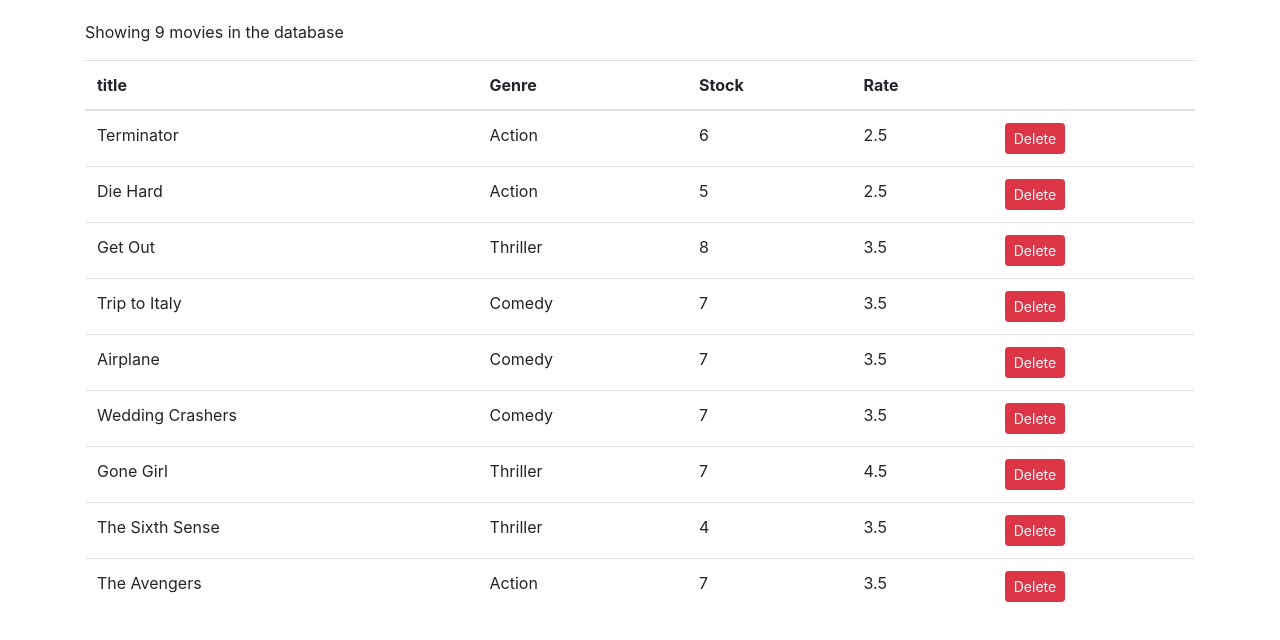
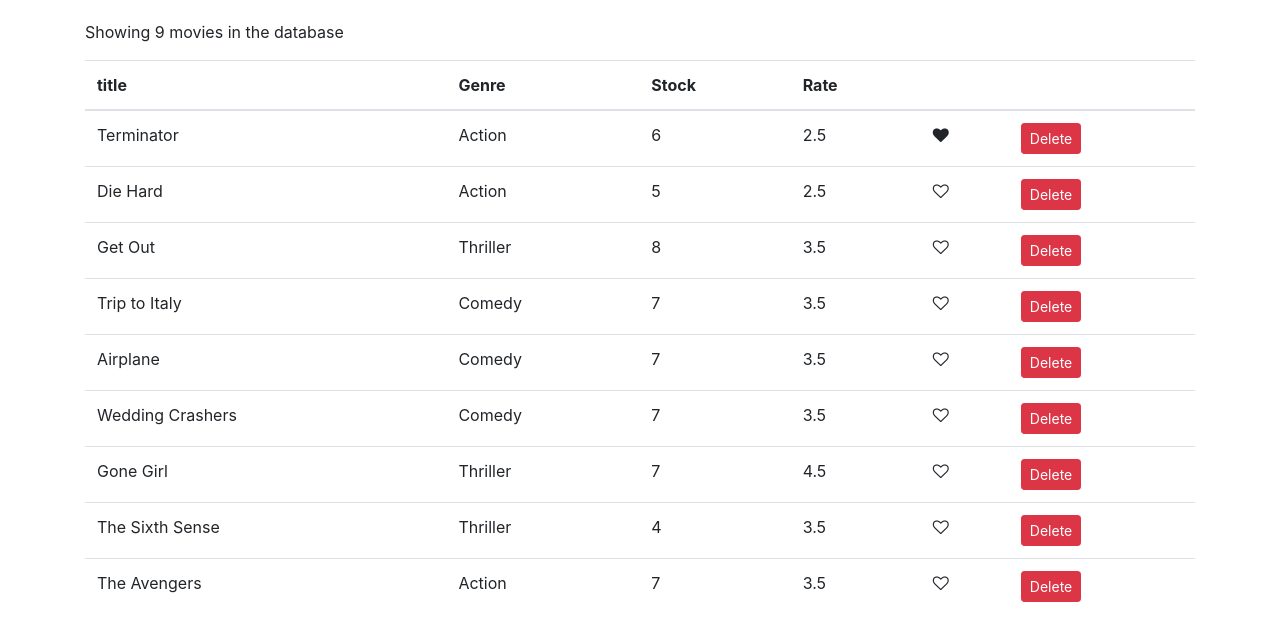
Before and after one commit to Arun05hp/movies-list, a React (Create React App) app: page / in a window 1280 px wide. Shown: the top 640 px of the page. Built offline with nearby package versions, Linux system fonts and the light colour scheme.

Commit message:
like button

```diff
--- a/src/components/Movies.jsx
+++ b/src/components/Movies.jsx
@@ -1,5 +1,6 @@
 import React, { Component } from "react";
 import { getMovies } from "../services/fakeMovieService";
+import Like from "./like";
 
 class Movies extends Component {
   constructor(props) {
@@ -13,6 +14,14 @@
     const movies = this.state.movies.filter((m) => m._id !== movie._id);
     this.setState({ movies });
   };
+  handleLike = (movie) => {
+    const movies = [...this.state.movies];
+    const index = movies.indexOf(movie);
+    movies[index] = { ...movies[index] };
+    movies[index].liked = !movies[index].liked;
+    this.setState({ movies });
+  };
+
   render() {
     const { length: count } = this.state.movies;
     if (count === 0) return <p>There are no movies in the Database</p>;
@@ -26,7 +35,8 @@
               <th>Genre</th>
               <th>Stock</th>
               <th>Rate</th>
-              <th></th>
+              <th />
+              <th />
             </tr>
           </thead>
           <tbody>
@@ -36,6 +46,12 @@
                 <td>{movie.genre.name}</td>
                 <td>{movie.numberInStock}</td>
                 <td>{movie.dailyRentalRate}</td>
+                <td>
+                  <Like
+                    liked={movie.liked}
+                    onClick={() => this.handleLike(movie)}
+                  />
+                </td>
                 <td>
                   <button
                     onClick={() => this.handleDelete(movie)}
--- /dev/null
+++ b/src/components/like.jsx
@@ -0,0 +1,21 @@
+import React, { Component } from "react";
+class Like extends Component {
+  constructor(props) {
+    super(props);
+    this.state = {};
+  }
+  render() {
+    let classes = "fa fa-heart";
+    if (!this.props.liked) classes += "-o";
+    return (
+      <i
+        onClick={this.props.onClick}
+        style={{ cursor: "pointer" }}
+        className={classes}
+        aria-hidden="true"
+      ></i>
+    );
+  }
+}
+
+export default Like;
--- a/src/services/fakeMovieService.js
+++ b/src/services/fakeMovieService.js
@@ -8,6 +8,7 @@
     numberInStock: 6,
     dailyRentalRate: 2.5,
     publishDate: "2018-01-03T19:04:28.809Z",
+    liked: true,
   },
   {
     _id: "5b21ca3eeb7f6fbccd471816",
```
